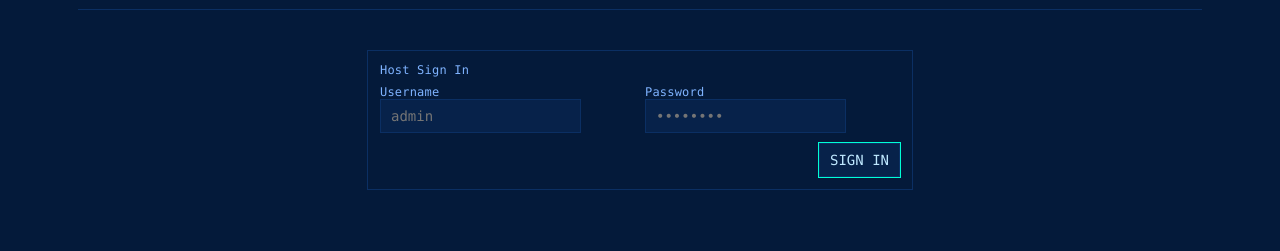
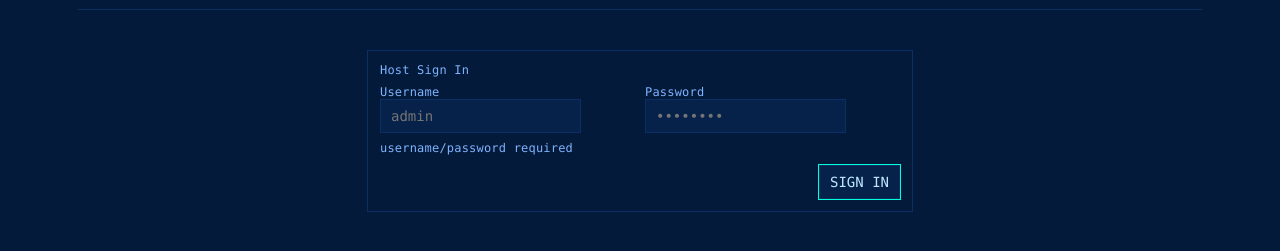
Before and after one commit to ricardoarbizaroverano/CONSOLE_MIDImyFACE, a website: page index.html in a window 1280 px wide. Both pictures are taken after a click on the button "SIGN IN". Shown: the part 43-294 px from the top of the page. Drawn offline with nearby package versions, Linux system fonts and the light colour scheme.

Commit message:
fix: show login status in auth panel

```diff
--- a/index.html
+++ b/index.html
@@ -70,6 +70,7 @@ header{padding:10px 12px;border-bottom:1px solid var(--line);display:flex;align-
       <div><div class="k">Username</div><input id="hostUser" placeholder="admin" /></div>
       <div><div class="k">Password</div><input id="hostPass" type="password" placeholder="••••••••" /></div>
     </div>
+    <div id="authStatus" class="small" style="margin-top:8px">ready</div>
     <div class="row" style="margin-top:10px">
       <div class="grow"></div><button id="loginHostBtn" class="btn">SIGN IN</button>
     </div>
@@ -221,7 +222,12 @@ setInterval(()=>{ el('tpIn').textContent=tpIn; el('tpOut').textContent=tpOut; tp
 /* ===== UI bits ===== */
 function setWS(state){ wsConnected=(state==='connected'); el('kvWS').textContent=state; el('ledWS').className='led '+(state==='connected'?'ok':state==='connecting'?'warn':state==='error'?'bad':''); }
 function setRTT(ms){ el('kvRTT').textContent=ms?((ms|0)+' ms'):'—'; }
-function setStatus(s){ el('status').textContent=s; }
+function setStatus(s){
+  const mainStatus = el('status');
+  if(mainStatus) mainStatus.textContent=s;
+  const authStatus = el('authStatus');
+  if(authStatus) authStatus.textContent=s;
+}
 function updateCount(){
   const fromState = [...participants.values()].filter(p=>p.connected).length;
   const fromDom   = document.querySelectorAll('#rack [data-id]').length;
```
